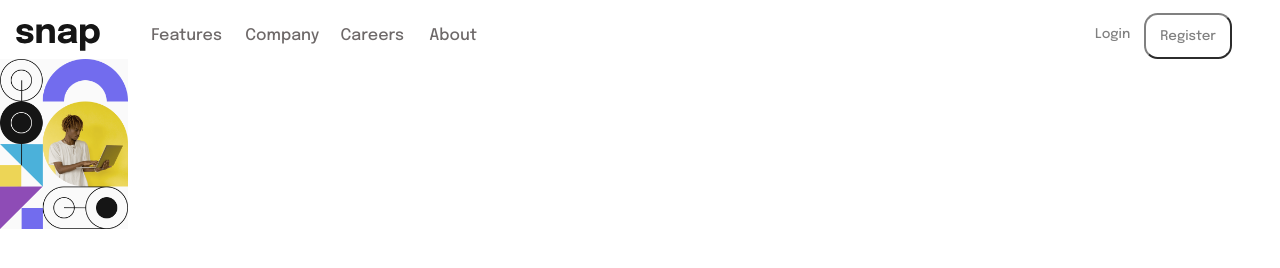
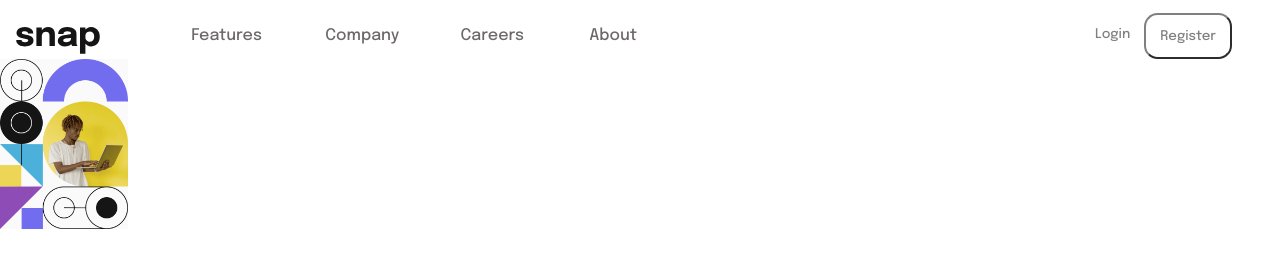
Before and after one commit to AngeloMarquess/Snap, a website: page src/index.html in a window 1280 px wide. Drawn offline with Linux system fonts and the light colour scheme.

Commit message:
style(header): código reorganizado e finalizado o header

```diff
--- a/src/style.css
+++ b/src/style.css
@@ -1,4 +1,5 @@
 @import url('https://fonts.googleapis.com/css2?family=Epilogue:wght@500;700&display=swap');
+
 * {
     margin: 0;
     padding: 0;
@@ -16,21 +17,17 @@ nav#navbar {
 }
 .navbar__logo {
     margin-left: 1rem;
-    margin-top: 0.7rem;
+    margin-top: 0.9rem;
 }
-
 ul.navbar__links {
     font-family: 'Epilogue', sans-serif;
-    /* border: 2px solid red; */
     text-decoration: none;
     list-style: none;
-
     display: grid;
     grid-template-columns: 0fr 2.3fr 2fr 2fr 1.5fr;
     place-items: center;
     justify-self: start;
-    grid-gap: 1rem;
-    /* justify-self: center; */
+    grid-gap: 3.5rem;
 }
 ul.navbar__links a:visited {
     color: #6e6969;
@@ -42,7 +39,6 @@ ul.navbar__links a:hover {
 ul.navbar__links a {
     text-decoration: none;
 }
-
 button.btn {
     font-family: 'Epilogue', sans-serif;
     background: unset;
@@ -59,7 +55,6 @@ button.login:hover {
 }
 button.regist {
     border-radius: .85rem;
-
     transition: 0.2s all ease;
 }
 button.regist:hover {
@@ -72,6 +67,7 @@ ul.navbar__buttons {
     margin-right: 3rem;
 }
 
+
 .banner_section {
     background: #FAFAFA ;
 width: 10%;
```
